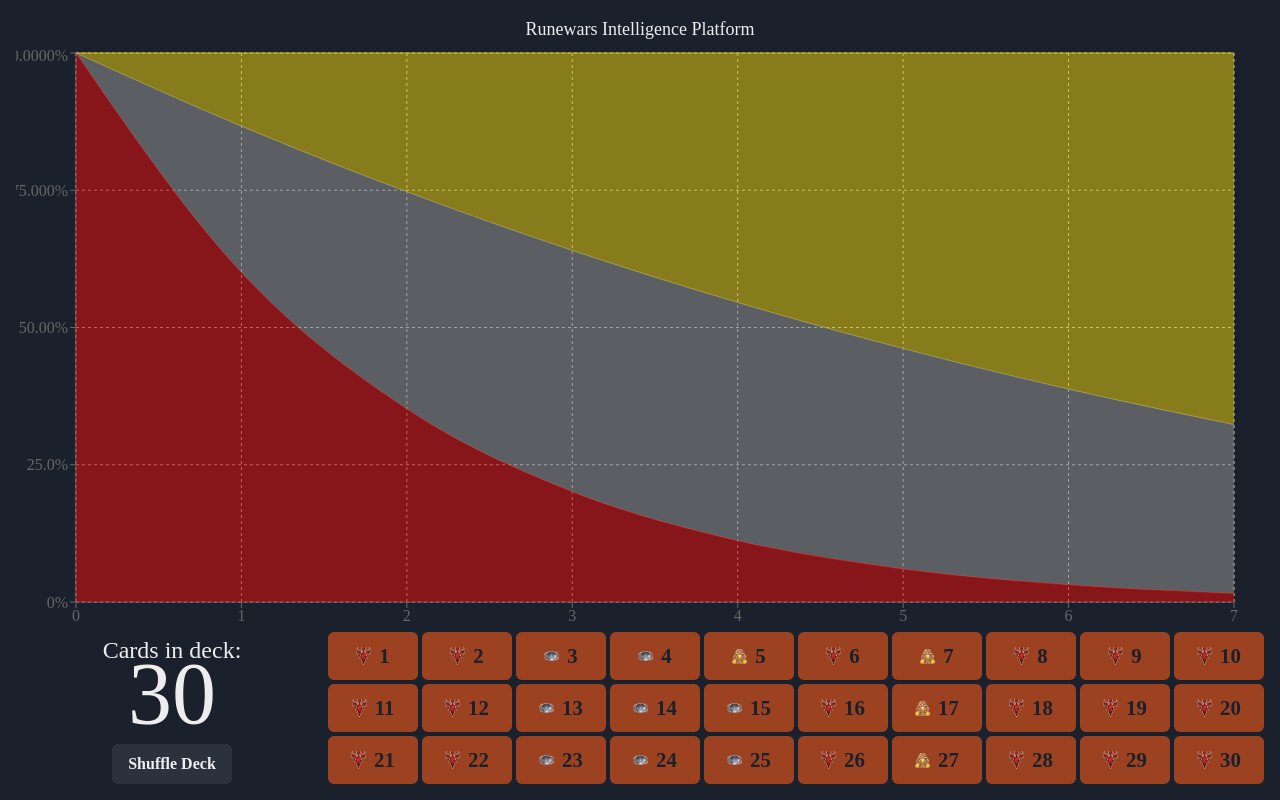
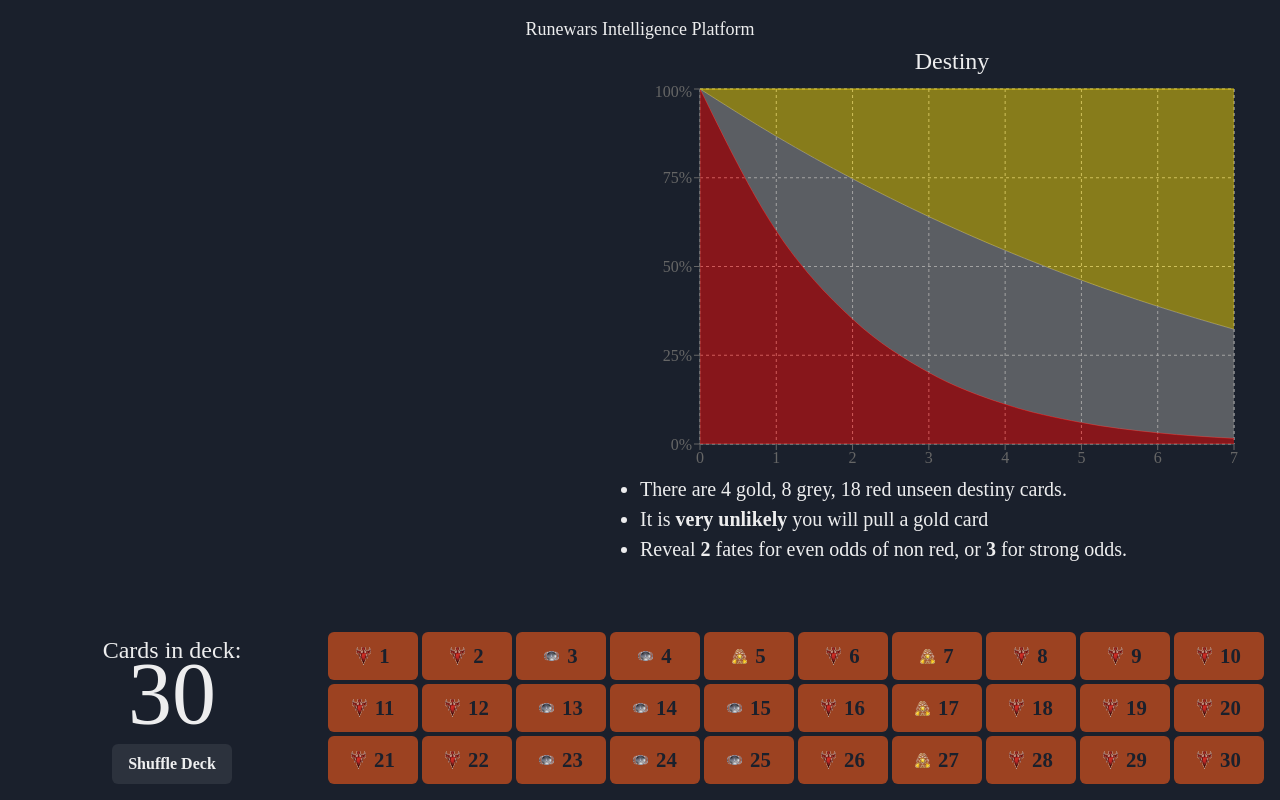
Before and after one commit to Dartoxian/rune-intelligence, a React (Create React App) app: page / in a window 1280 px wide. Built offline with nearby package versions, Linux system fonts and the light colour scheme; a web font is replaced by a local one.

Commit message:
Destiny summary

```diff
--- a/src/App.tsx
+++ b/src/App.tsx
@@ -1,11 +1,11 @@
 import * as React from "react";
-import { ChakraProvider, Box, Flex, extendTheme } from "@chakra-ui/react";
+import { ChakraProvider, Box, Flex, extendTheme, Text } from "@chakra-ui/react";
 
 import { DeckProvider } from "./DeckProvider";
 import { CardGrid } from "./components/CardGrid";
 import { DeckSummary } from "./components/DeckSummary";
 import Fonts from "./fonts";
-import { DestinyOutcomeChart } from "./components/DestinyOutcomeChart";
+import { Destiny } from "./components/Destiny";
 
 const runeTheme = extendTheme({
   fonts: {
@@ -27,7 +27,8 @@
         </Box>
         <Flex flexDirection={"column"} flex={"1"}>
           <Flex flex={"1"}>
-            <DestinyOutcomeChart />
+            <Box flex={"1"}></Box>
+            <Destiny />
           </Flex>
           <Flex flexDirection={"row"}>
             <Box flex={"1"}>
--- a/src/DeckProvider.tsx
+++ b/src/DeckProvider.tsx
@@ -1,40 +1,73 @@
-import {createContext, PropsWithChildren, useCallback, useContext, useState} from "react";
+import { createContext, PropsWithChildren, useCallback, useContext, useMemo, useState } from "react";
 import deck from "./data/cards";
-import {FateCard} from "./data/cards";
-
+import { FateCard } from "./data/cards";
 
 type FateCardAndStatus = {
   card: FateCard;
   drawn: boolean;
-}
+};
 
 type DeckProviderState = {
   cards: FateCardAndStatus[];
+  unseenCards: FateCardAndStatus[];
+  destinyData: { influenceSpent: number; goldBest: number; redBest: number; greyBest: number }[];
   shuffleDeck: () => void;
   toggleCard: (cardId: number) => void;
-}
+};
 
 const DeckContext = createContext<DeckProviderState>({
   cards: [],
+  unseenCards: [],
+  destinyData: [],
   toggleCard: () => null,
-    shuffleDeck: () => null
+  shuffleDeck: () => null,
 });
 
-export const DeckProvider = ({children}: PropsWithChildren) => {
-    const [cards, setCards] = useState<FateCardAndStatus[]>(deck.cards.map(card => ({card, drawn: false})));
+export const DeckProvider = ({ children }: PropsWithChildren) => {
+  const [cards, setCards] = useState<FateCardAndStatus[]>(deck.cards.map((card) => ({ card, drawn: false })));
 
   const shuffleDeck = useCallback(() => {
-        setCards(deck.cards.map(card => ({card, drawn: false})));
+    setCards(deck.cards.map((card) => ({ card, drawn: false })));
   }, []);
 
   const toggleCard = useCallback((cardId: number) => {
-        setCards(cards => cards.map(card => card.card.id === cardId ? {...card, drawn: !card.drawn} : card));
-    }, [])
+    setCards((cards) => cards.map((card) => (card.card.id === cardId ? { ...card, drawn: !card.drawn } : card)));
+  }, []);
 
-    return <DeckContext.Provider
-        value={{cards, toggleCard, shuffleDeck}}>{children}</DeckContext.Provider>
+  const unseenCards = useMemo(() => cards.filter((c) => !c.drawn), [cards]);
+
+  const destinyData = useMemo(() => {
+    const redCards = unseenCards.filter((card) => card.card.destiny === "red").length;
+    const greyCards = unseenCards.filter((card) => card.card.destiny === "grey").length;
+    const goldCards = unseenCards.filter((card) => card.card.destiny === "gold").length;
+
+    const ithOutcomes = [{ influenceSpent: 0, redBest: 1, greyBest: 0, goldBest: 0 }];
+    for (let i = 1; i <= unseenCards.length; i += 1) {
+      ithOutcomes.push({
+        influenceSpent: i,
+        // Every card so far is red and the next card is red
+        redBest: (ithOutcomes[i - 1].redBest * (redCards - i + 1)) / (unseenCards.length - i + 1),
+        // Either gray is already the best and the next card is not gold, or red is the best and the next card is gray
+        greyBest:
+          (ithOutcomes[i - 1].greyBest * (unseenCards.length - i + 1 - goldCards)) / (unseenCards.length - i + 1) +
+          (ithOutcomes[i - 1].redBest * greyCards) / (unseenCards.length - i + 1),
+        // Either gold is already the best, or red or gray is the best and the next card is gold
+        goldBest:
+          ithOutcomes[i - 1].goldBest +
+          ((ithOutcomes[i - 1].redBest + ithOutcomes[i - 1].greyBest) * goldCards) / (unseenCards.length - i + 1),
+      });
     }
 
+    return ithOutcomes;
+  }, [unseenCards]);
+
+  return (
+    <DeckContext.Provider value={{ cards, unseenCards, destinyData, toggleCard, shuffleDeck }}>
+      {children}
+    </DeckContext.Provider>
+  );
+};
+
 export const useDeck = () => {
-    return useContext(DeckContext)
-}
+  return useContext(DeckContext);
+};
--- /dev/null
+++ b/src/components/Destiny.tsx
@@ -0,0 +1,95 @@
+import { Box, Flex, Text } from "@chakra-ui/react";
+import { DestinyOutcomeChart } from "./DestinyOutcomeChart";
+import * as React from "react";
+import { ReactElement, useMemo } from "react";
+import { useDeck } from "../DeckProvider";
+
+export const Destiny = () => {
+  const { unseenCards, destinyData } = useDeck();
+  const statements = useMemo(() => {
+    const r: (ReactElement | string)[] = [];
+
+    const totalCount = unseenCards.length;
+    const goldCount = unseenCards.filter(({ card }) => card.destiny === "gold").length;
+    const redCount = unseenCards.filter(({ card }) => card.destiny === "red").length;
+    const greyCount = unseenCards.filter(({ card }) => card.destiny === "grey").length;
+
+    r.push(`There are ${goldCount} gold, ${greyCount} grey, ${redCount} red unseen destiny cards.`);
+
+    if (goldCount === 0) {
+      r.push(
+        <>
+          It is <b>IMPOSSIBLE</b> to pull a gold card
+        </>,
+      );
+    } else if (goldCount / totalCount < 0.15) {
+      r.push(
+        <>
+          It is <b>very unlikely</b> you will pull a gold card
+        </>,
+      );
+    } else {
+      const minSpentForEvenOdds = Math.min(...destinyData.filter((d) => d.goldBest > 0.5).map((d) => d.influenceSpent));
+      const minSpentForStrongOdds = Math.min(
+        ...destinyData.filter((d) => d.goldBest > 0.75).map((d) => d.influenceSpent),
+      );
+
+      r.push(
+        <>
+          Reveal <b>{minSpentForEvenOdds}</b> fates for even odds of gold, or <b>{minSpentForStrongOdds}</b> for strong
+          odds.
+        </>,
+      );
+    }
+
+    if (goldCount + greyCount === 0) {
+      r.push(
+        <>
+          It is <b>IMPOSSIBLE</b> non red card
+        </>,
+      );
+    } else if ((goldCount + greyCount) / totalCount < 0.15) {
+      r.push(
+        <>
+          It is <b>very unlikely</b> you will pull a non red card
+        </>,
+      );
+    } else {
+      const minSpentForEvenOdds = Math.min(
+        ...destinyData.filter((d) => d.goldBest + d.greyBest > 0.5).map((d) => d.influenceSpent),
+      );
+      const minSpentForStrongOdds = Math.min(
+        ...destinyData.filter((d) => d.goldBest + d.greyBest > 0.75).map((d) => d.influenceSpent),
+      );
+
+      r.push(
+        <>
+          Reveal <b>{minSpentForEvenOdds}</b> fates for even odds of non red, or <b>{minSpentForStrongOdds}</b> for
+          strong odds.
+        </>,
+      );
+    }
+
+    return r;
+  }, [unseenCards, destinyData]);
+
+  return (
+    <Flex flex={"1"} flexDirection={"column"}>
+      <Text fontSize={"2xl"} textAlign={"center"}>
+        Destiny
+      </Text>
+      <Box flex={"5"} minH={"0"}>
+        <DestinyOutcomeChart />
+      </Box>
+      <Box flex={"2"}>
+        <Box as={"ul"} fontSize={"xl"}>
+          {statements.map((s, i) => (
+            <Text as={"li"} key={i}>
+              {s}
+            </Text>
+          ))}
+        </Box>
+      </Box>
+    </Flex>
+  );
+};
--- a/src/components/DestinyOutcomeChart.tsx
+++ b/src/components/DestinyOutcomeChart.tsx
@@ -4,43 +4,17 @@
 import { useMemo } from "react";
 import { FateDestiny } from "../data/cards";
 
-const toPercent = (decimal: number, fixed = 0) => `${(decimal * 100).toFixed(fixed)}%`;
+const toPercent = (decimal: number) => `${(decimal * 100).toFixed(0)}%`;
 
 export const DestinyOutcomeChart = () => {
-  const { cards } = useDeck();
-  const unseenCards = useMemo(() => cards.filter((c) => !c.drawn), [cards]);
-  const data = useMemo(() => {
-    const redCards = unseenCards.filter((card) => card.card.destiny === "red").length;
-    const greyCards = unseenCards.filter((card) => card.card.destiny === "grey").length;
-    const goldCards = unseenCards.filter((card) => card.card.destiny === "gold").length;
-
-    // Consider spending up to 7 influence to find the best destiny
-    const ithOutcomes = [{ influenceSpent: 0, redBest: 1, greyBest: 0, goldBest: 0 }];
-    for (let i = 1; i <= 7; i += 1) {
-      ithOutcomes.push({
-        influenceSpent: i,
-        // Every card so far is red and the next card is red
-        redBest: (ithOutcomes[i - 1].redBest * (redCards - i + 1)) / (unseenCards.length - i + 1),
-        // Either gray is already the best and the next card is not gold, or red is the best and the next card is gray
-        greyBest:
-          (ithOutcomes[i - 1].greyBest * (unseenCards.length - i + 1 - goldCards)) / (unseenCards.length - i + 1) +
-          (ithOutcomes[i - 1].redBest * greyCards) / (unseenCards.length - i + 1),
-        // Either gold is already the best, or red or gray is the best and the next card is gold
-        goldBest:
-          ithOutcomes[i - 1].goldBest +
-          ((ithOutcomes[i - 1].redBest + ithOutcomes[i - 1].greyBest) * goldCards) / (unseenCards.length - i + 1),
-      });
-    }
-
-    return ithOutcomes;
-  }, [unseenCards]);
+  const { destinyData } = useDeck();
 
   return (
     <ResponsiveContainer width="100%" height="100%">
       <AreaChart
         width={500}
         height={400}
-        data={data}
+        data={destinyData.filter((d) => d.influenceSpent <= 7)}
         stackOffset="expand"
         margin={{
           top: 10,
@@ -64,7 +38,7 @@
 const getPercent = (value: number, total: number) => {
   const ratio = total > 0 ? value / total : 0;
 
-  return toPercent(ratio, 2);
+  return toPercent(ratio);
 };
 
 const renderTooltipContent = (o: TooltipProps<number, FateDestiny>) => {
```
Also changed, not shown: 1 other file (tests, documents, lock files or other folders). Lines whose indentation alone changed are shown as unchanged.
